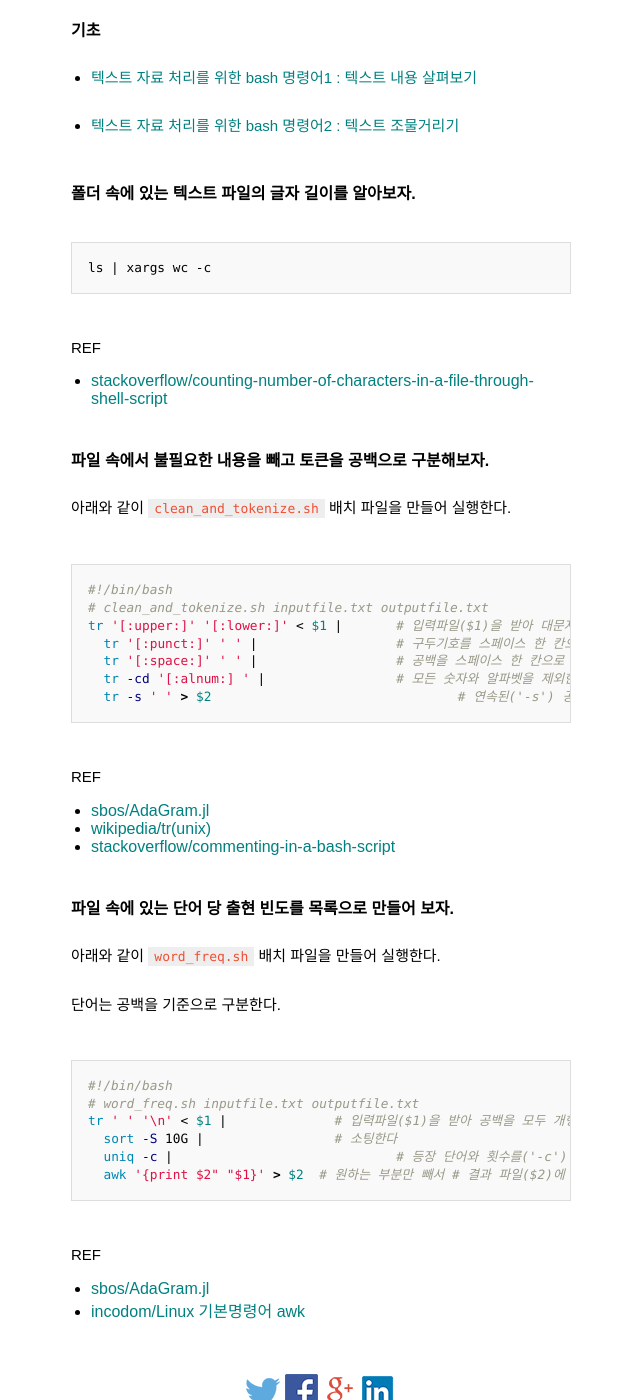
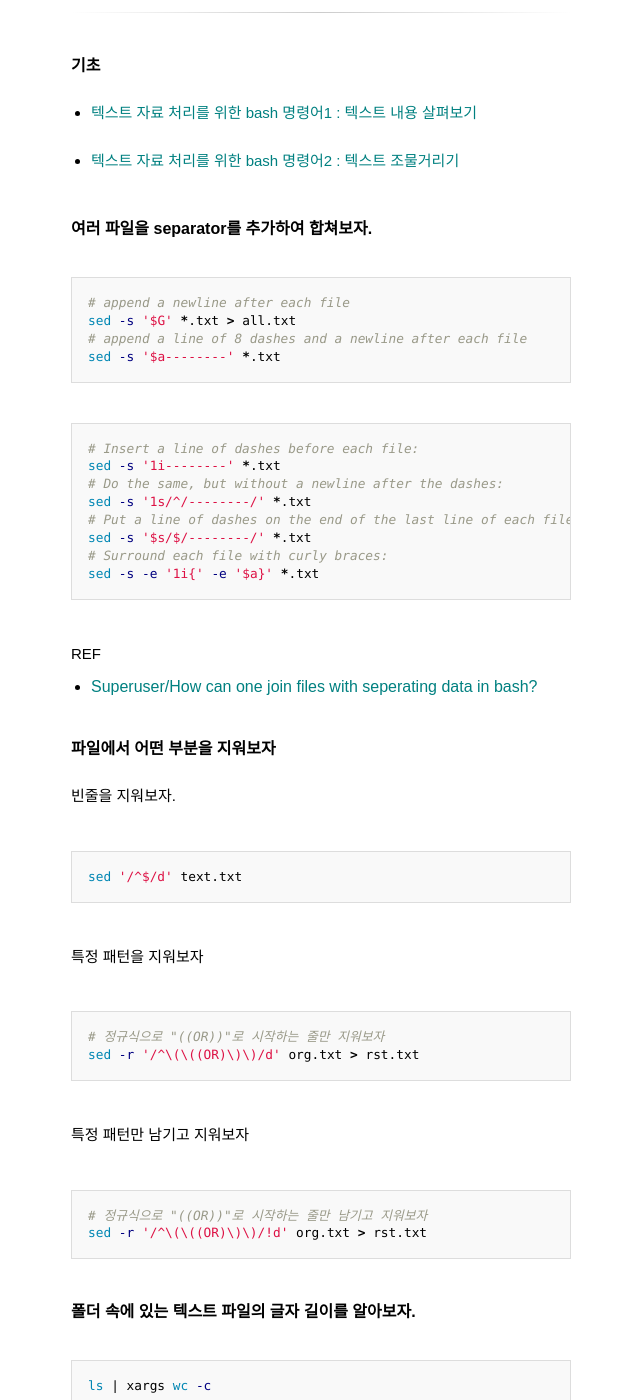
Before and after one commit to pinedance/blog, a Jekyll site: the page built from _posts/updates/2019-01-05-bash-script-for-texts.md, in a window 1280 px wide and 1400 px high, scrolled down 288 px. Shown: the whole window, without its empty margins (319-959 px from the left). Built offline with Jekyll 4.4.1, drawn with Linux system fonts in a browser that asks for light colours; some web fonts are replaced; comment, search, counter and statistics services are not loaded; some of the changed text lies outside the part shown.

Commit message:
update old posts

````diff
--- a/_posts/NLPs/2019-01-05-bash-script-for-texts.md
+++ b/_posts/updates/2019-01-05-bash-script-for-texts.md
@@ -10,10 +10,56 @@ categories: NLP
 
 * [텍스트 자료 처리를 위한 bash 명령어2 : 텍스트 조물거리기](https://pinedance.github.io/blog/2016/08/25/bash-functions-to-manipulate-text)
 
+#### 여러 파일을 separator를 추가하여 합쳐보자.
+
+```bash
+# append a newline after each file
+sed -s '$G' *.txt > all.txt
+# append a line of 8 dashes and a newline after each file
+sed -s '$a--------' *.txt
+```
+
+```bash
+# Insert a line of dashes before each file:
+sed -s '1i--------' *.txt
+# Do the same, but without a newline after the dashes:
+sed -s '1s/^/--------/' *.txt
+# Put a line of dashes on the end of the last line of each file:
+sed -s '$s/$/--------/' *.txt
+# Surround each file with curly braces:
+sed -s -e '1i{' -e '$a}' *.txt
+```
+
+REF
+* [Superuser/How can one join files with seperating data in bash?](https://superuser.com/a/103585)
+
+
+#### 파일에서 어떤 부분을 지워보자
+
+빈줄을 지워보자.
+
+```bash
+sed '/^$/d' text.txt
+```
+
+특정 패턴을 지워보자
+
+```bash
+# 정규식으로 "((OR))"로 시작하는 줄만 지워보자
+sed -r '/^\(\((OR)\)\)/d' org.txt > rst.txt
+```
+
+특정 패턴만 남기고 지워보자
+
+```bash
+# 정규식으로 "((OR))"로 시작하는 줄만 남기고 지워보자
+sed -r '/^\(\((OR)\)\)/!d' org.txt > rst.txt
+```
+
 
 #### 폴더 속에 있는 텍스트 파일의 글자 길이를 알아보자.
 
-```
+```bash
 ls | xargs wc -c
 ```
 
````
Also changed, not shown: other parts of _posts/updates/2019-01-05-bash-script-for-texts.md (+2 -2 lines), _posts/2017/07-12/2017-11-02-how-to-bypass-SSL.md (+16 -0 lines), _posts/updates/2017-09-01-Learn-Python.md (deleted, +0 -37 lines), _posts/updates/2017-09-01-Learn-Ruby.md (deleted, +0 -18 lines), _posts/updates/2017-09-01-Python-Cookbook.md (added, +90 -0 lines), _posts/updates/2017-09-01-Ruby-Cookbook.md (added, +38 -0 lines), _posts/updates/2019-01-10-Python-Cookbook.md (deleted, +0 -37 lines), _posts/updates/2019-01-10-python-cookbook.md (deleted, +0 -37 lines), _posts/updates/2019-05-09-Bash-Cookbook.md (+2 -2 lines).
